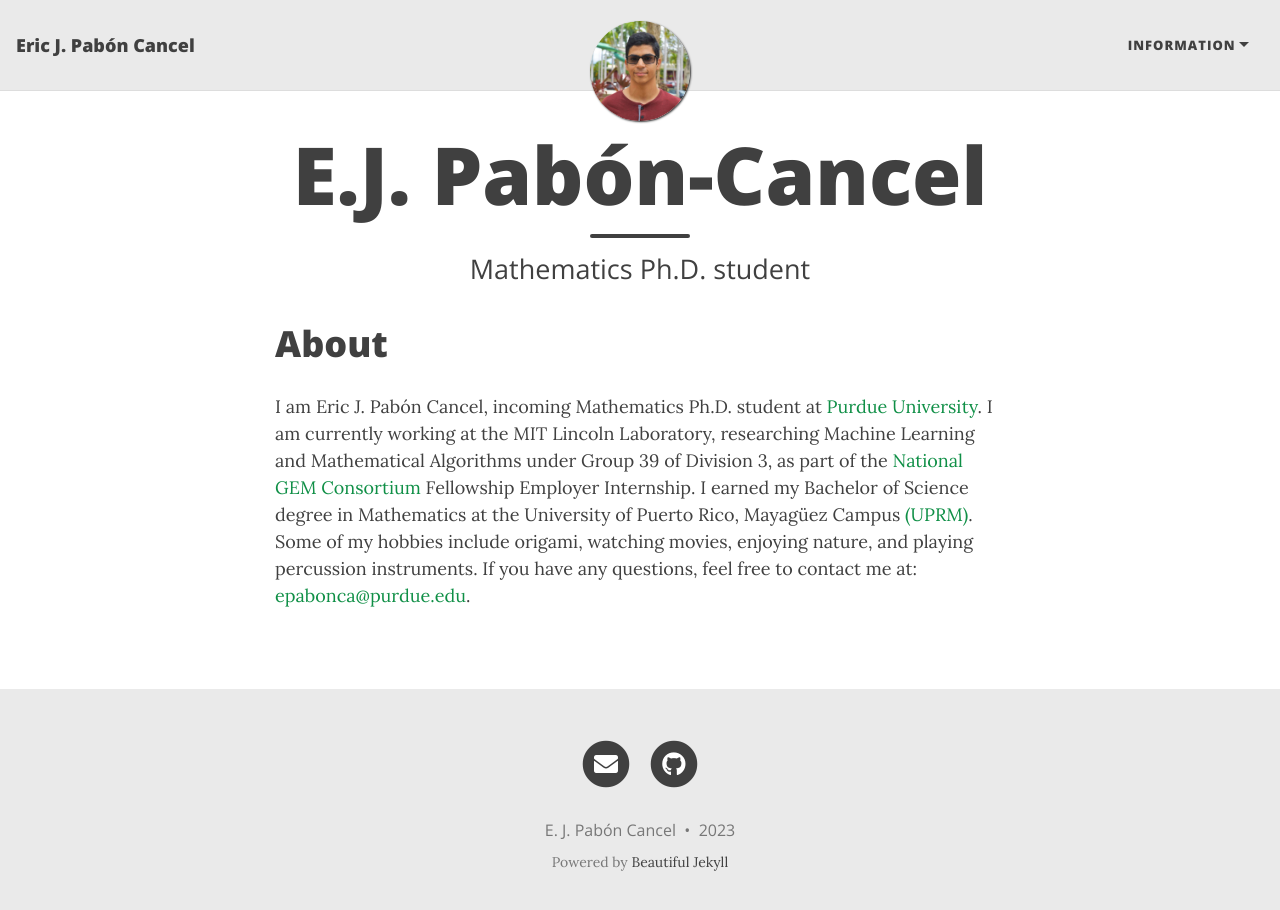
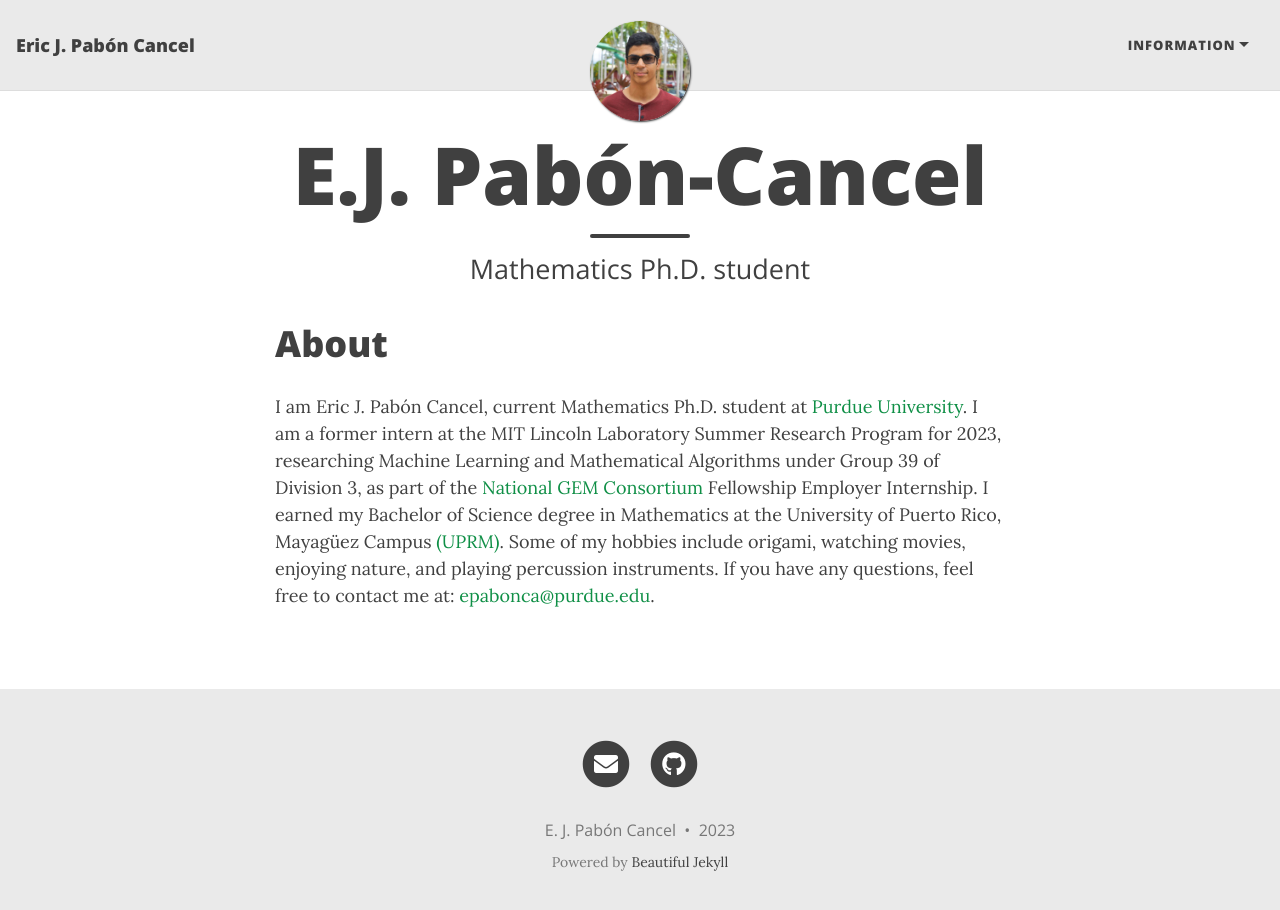
Before and after one commit to ejpaboncancel/ejpaboncancel-old.github.io, a Jekyll site: the page built from index.html, in a window 1280 px wide and 923 px high. Shown: the top 910 px of the window. Built offline with Jekyll 4.4.1, drawn with Linux system fonts in a browser that asks for light colours; nearby versions of some CDN libraries; the list of posts is cut into pages by our own code.

Commit message:
Update index.html

```diff
--- a/index.html
+++ b/index.html
@@ -5,8 +5,9 @@
 ---
 
 <h1>About</h1>
-<div style="text-align: left"><p > I am Eric J. Pabón Cancel, incoming Mathematics Ph.D. student at <a href="https://www.purdue.edu">Purdue University</a>. I am currently working
-  at the MIT Lincoln Laboratory, researching Machine Learning and Mathematical Algorithms under Group 39 of Division 3, as part of the <a href="https://www.gemfellowship.org">National GEM Consortium</a>
+<div style="text-align: left"><p > I am Eric J. Pabón Cancel, current Mathematics Ph.D. student at <a href="https://www.purdue.edu">Purdue University</a>. I am a former intern
+  at the MIT Lincoln Laboratory Summer Research Program for 2023, researching Machine Learning and Mathematical Algorithms under Group 39 of Division 3, as part of the
+  <a href="https://www.gemfellowship.org">National GEM Consortium</a>
   Fellowship Employer Internship. I earned my Bachelor of Science degree in Mathematics at the University of Puerto Rico, Mayagüez Campus <a href="https://www.uprm.edu/portada/">(UPRM)</a>.
   Some of my hobbies include origami, watching movies, enjoying nature, and playing percussion instruments. If you have any questions, feel free to contact me at:
   <a href="mailto: epabonca@purdue.edu">epabonca@purdue.edu</a>. </p></div>
```
